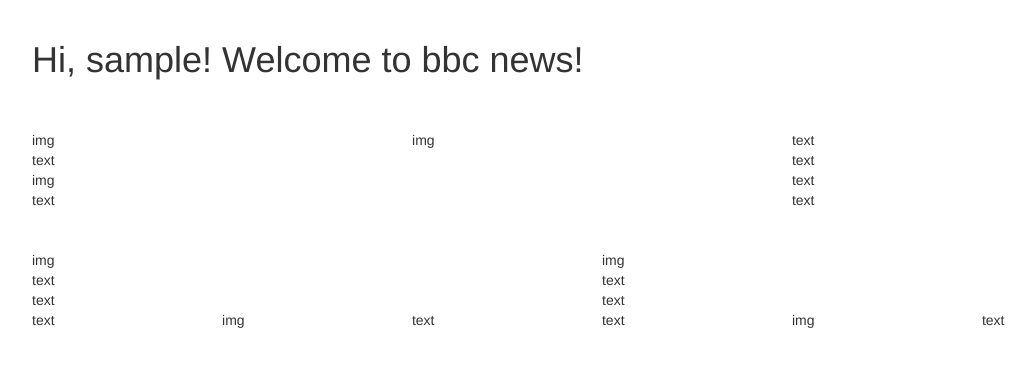
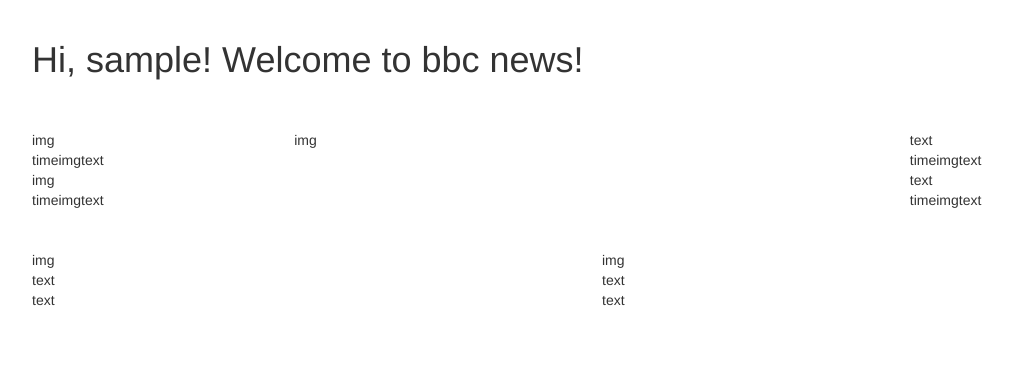
Before and after one commit to ITHangle/ea4115-bbc-d02, a Flask app: page / in a window 1280 px wide. Shown: the part 52-419 px from the top of the page, without its empty margins (38-1074 px from the left). Run offline with Flask 3, Linux system fonts and the light colour scheme; the visitor is signed in with stand-in values (Sample User, id 1); data comes from the database, SQL or seed files in the repository; data that the repository does not hold is empty; some libraries are stand-ins or nearby versions.

Commit message:
3 table 1.0

```diff
--- a/app/templates/index.html.j2
+++ b/app/templates/index.html.j2
@@ -6,32 +6,65 @@
 
     <style>.center { margin-left: auto; margin-right: auto;}</style>
 
-    <table id = “1table” class="center"; width = "100%">
+    <table id = “1table”; class="center"; width = "100%"; text-align: center;>
         <tr>
-                <td>img</td>
+            <td width = "23%">img</td>
+            <td width = "54%">img</td>
+            <td width = "23%">text</td>
+        </tr>
+
+        <tr>
+            <td width = "23%">
+            <table id = "3table"; class="left"; >
+                <tr>
+                    <td>time</td>
                     <td>img</td>
                     <td>text</td>
                 </tr>
+            </table>
+            </td>
+            <td width = "54%"></td>
+            <td width = "23%">
+            <table id = "3table"; class="left"; >
             <tr>
-                <td>text</td>
-                <td></td>
+                    <td>time</td>
+                    <td>img</td>
                     <td>text</td>
             </tr>
+            </table>
+            </td>
+        </tr>
         <tr>
+            <td width = "23%">img</td>
+            <td width = "54%"></td>
+            <td width = "23%">text</td>
+        </tr>
+        <tr>
+            <td width = "23%">
+            <table id = "3table"; class="left"; >
+                <tr>
+                    <td>time</td>
                     <td>img</td>
-                <td></td>
                     <td>text</td>
                 </tr>
+            </table>
+            </td>
+            <td width = "54%"></td>
+            <td width = "23%">
+                <table id = "3table"; class="left"; >
                 <tr>
+                    <td>time</td>
+                    <td>img</td>
                     <td>text</td>
-                <td></td>
-                <td>text</td>
+                </tr>
+                </table>
+            </td>
         </tr>
     </table>
 
     <br><br>
 
-        <table id = "2table" class="center"; width = "100%">
+    <table id = "2table;" class="center"; width = "100%">
         <tr>
             <td>img</td>
             <td>img</td>
@@ -46,17 +79,6 @@
             <td>text</td>
         </tr>
     </table>
-        <table id = "3table" class="center"; width = "100%">
-            <tr>
-                    <td>text</td>
-                    <td>img</td>
-                    <td>text</td>
-                    <td>text</td>
-                    <td>img</td>
-                    <td>text</td>
-            </tr>
-        </table>
-
 
 
 
```
Lines whose indentation alone changed are shown as unchanged.
